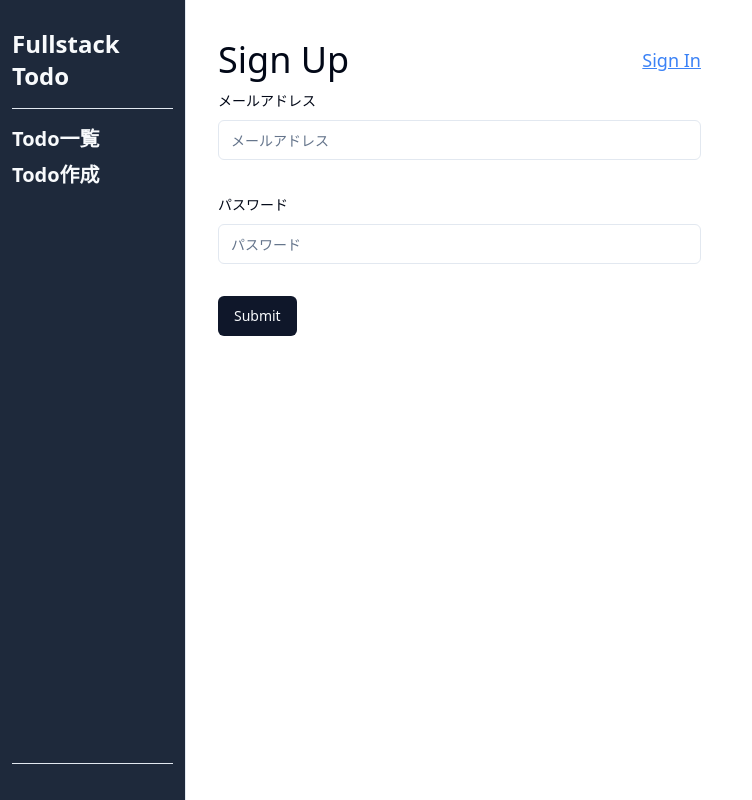
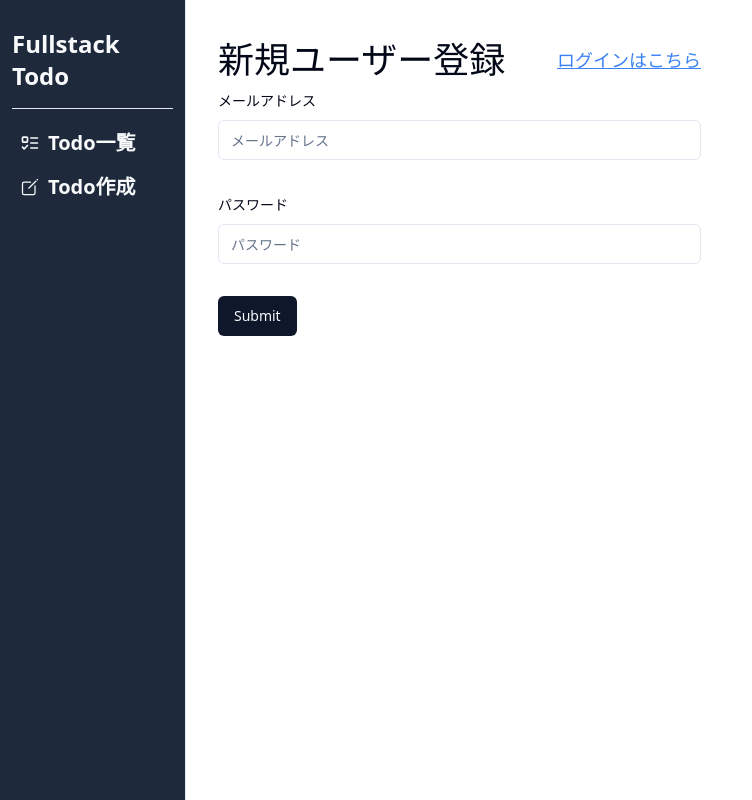
Before and after one commit to TakayukiHirano117/fullstack-todo, a Next.js app: page /signup in a window 1280 px wide. Shown: the whole page, without its empty margins (0-752 px from the left). Built offline with nearby package versions, Linux system fonts and the light colour scheme; no server answers.

Commit message:
♻️ 見た目部分の微調整

```diff
--- a/src/app/(auth)/signin/page.tsx
+++ b/src/app/(auth)/signin/page.tsx
@@ -49,13 +49,12 @@ const Signin = () => {
     }
   }
 
-
   return (
     <div className="p-8 w-1/2">
       <div className="flex justify-between my-2 items-center">
-        <h1 className="text-4xl">Sign In</h1>
+        <h1 className="text-4xl">ログイン</h1>
         <Link href={"/signup"} className="text-blue-500 underline hover:text-blue-900 duration-300 text-lg">
-          Sign Up
+          ユーザー登録がまだの方はこちら
         </Link>
       </div>
       {/* <SupabaseListerner /> */}
--- a/src/app/(auth)/signup/page.tsx
+++ b/src/app/(auth)/signup/page.tsx
@@ -55,12 +55,12 @@ const Signup = () => {
   return (
     <div className="p-8 w-1/2">
       <div className="flex justify-between my-2 items-center">
-        <h1 className="text-4xl">Sign Up</h1>
+        <h1 className="text-4xl">新規ユーザー登録</h1>
         <Link
           href={"/signin"}
           className="text-blue-500 underline hover:text-blue-900 duration-300 text-lg"
         >
-          Sign In
+          ログインはこちら
         </Link>
       </div>
       <Form {...form}>
--- a/src/components/Sidebar.tsx
+++ b/src/components/Sidebar.tsx
@@ -1,6 +1,10 @@
 import { User } from "@supabase/supabase-js";
 import Link from "next/link";
 import React from "react";
+import Signout from "./auth/Signout";
+import { CiMenuKebab } from "react-icons/ci";
+import { LuListTodo } from "react-icons/lu";
+import { IoCreateOutline } from "react-icons/io5";
 
 const Sidebar = ({ user }: { user: User | null }) => {
   return (
@@ -19,25 +23,47 @@ const Sidebar = ({ user }: { user: User | null }) => {
             <li className="">
               <Link
                 href={"/todos"}
-                className="text-slate-50 text-xl font-bold hover:text-slate-300 duration-300"
+                className="text-slate-50 text-xl font-bold duration-300 flex items-center gap-2 hover:bg-slate-700 py-1 px-2 rounded-full"
               >
+                <LuListTodo className="text-slate-50" />
                 Todo一覧
               </Link>
             </li>
             <li className="">
               <Link
                 href={"/todos/create"}
-                className="text-slate-50 text-xl font-bold hover:text-slate-300 duration-300"
+                className="text-slate-50 text-xl font-bold duration-300 flex items-center gap-2 hover:bg-slate-700 py-1 px-2 rounded-full"
               >
+                <IoCreateOutline className="text-slate-50" />
                 Todo作成
               </Link>
             </li>
           </ul>
         </nav>
       </div>
-      <div className="text-slate-50 mb-4 flex flex-col gap-2">
-        <hr />
-        <span className="text-sm">{user ? user.email : ""}</span>
+      <div className="text-slate-50 mb-4 flex flex-col gap-4">
+        <span className="text-sm">
+          {user ? (
+            <div className="">
+              <hr />
+              <div className="flex flex-col gap-2 my-2">
+                <div className="flex items-center justify-between">
+                  <p>{user.email}</p>
+                  <Link
+                    href={"/mypage"}
+                    className="p-2 rounded-full cursor-pointer hover:bg-slate-500 duration-300"
+                  >
+                    <CiMenuKebab />
+                  </Link>
+                </div>
+                <Signout />
+              </div>
+            </div>
+          ) : (
+            ""
+          )}
+        </span>
+
         {/* <p className="text-lg">{user.name ? user.name : "匿名ユーザー"}</p> */}
       </div>
     </div>
```
